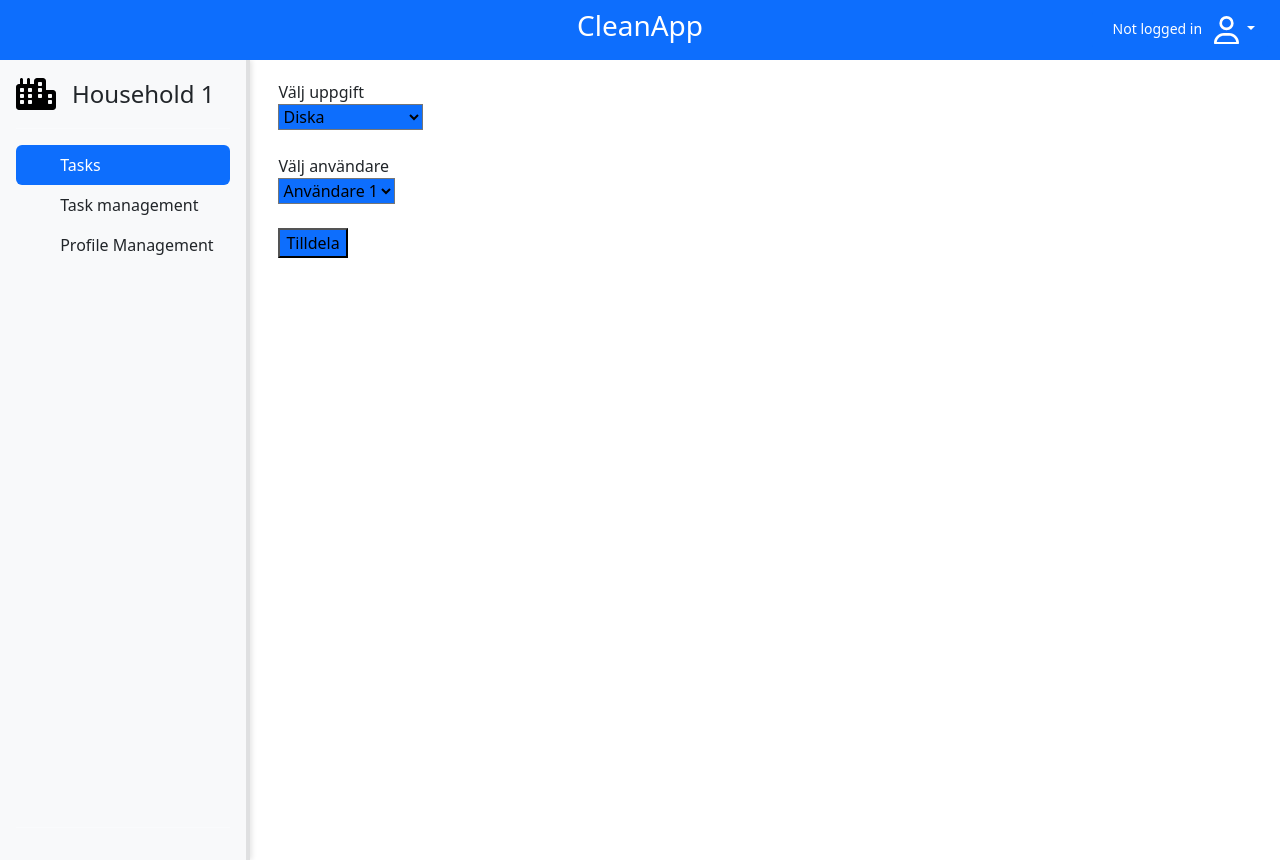
After one commit to Packan1337/CleanApp, a Flask app: page /task-management in a window 1280 px wide. The commit adds this page. Run offline with Flask 3, Linux system fonts and the light colour scheme; some libraries are stand-ins or nearby versions.

Commit message:
små fix med format etc

```diff
--- a/app.py
+++ b/app.py
@@ -111,7 +111,8 @@ def login():
         if user:
             if check_password_hash(user.password, password):
                 session["user"] = user.email
-                flash(f"Successfully logged in as: {session['user']}.", "success")
+                flash(
+                    f"Successfully logged in as: {session['user']}.", "success")
                 return redirect(url_for("index"))
             else:
                 flash("Incorrect password, try again.", "danger")
@@ -131,8 +132,12 @@ def logout():
 
 @app.route("/profile-manager")
 def profile_manager():
-    return render_template("profile-manager.html")
+    return render_template("profile_manager.html")
 
+# Route to task_management.html
+@app.route("/task-management")
+def task_management():
+    return render_template("task_management.html")
 
 # Run app #
 # Remove this when deploying to pythonanywhere
--- a/templates/layout.html
+++ b/templates/layout.html
@@ -34,6 +34,7 @@
         {% endif %}
         {% endwith %}
     </span>
+
     <!-- Navbar -->
     <nav class="navbar navbar-dark bg-primary">
         <div class="container-fluid d-flex justify-content-center position-relative">
@@ -66,6 +67,7 @@
         </div>
     </nav>
     <div class="d-flex">
+
         <!-- Sidebar -->
         <div id="main-sidebar" class="d-flex flex-column flex-shrink-0 p-3 text-white bg-light">
             <a href="/" class="d-flex align-items-center mb-3 mb-md-0 me-md-auto link-dark text-decoration-none">
@@ -85,7 +87,6 @@
             </a>
             <hr>
             <ul class="nav nav-pills flex-column mb-auto">
-
                 <li class="nav-item">
                     <a href="#" class="nav-link active" aria-current="page">
                         <svg class="bi me-2" width="16" height="16">
@@ -95,7 +96,7 @@
                     </a>
                 </li>
                 <li>
-                    <a href="#" class="nav-link link-dark">
+                    <a href="{{ url_for('task_management') }}" class="nav-link link-dark">
                         <svg class="bi me-2" width="16" height="16">
                             <use xlink:href="#speedometer2"></use>
                         </svg>
@@ -110,10 +111,10 @@
                         Profile Management
                     </a>
                 </li>
-
             </ul>
             <hr>
         </div>
+
         <!-- Main body -->
         <div class="d-flex mx-2" id="main-body">
             {% block content %}
--- /dev/null
+++ b/templates/task_management.html
@@ -0,0 +1,28 @@
+{% extends "layout.html" %}
+{% block content %}
+<body class="body">
+    <form action="tasks-form" style="padding: 20px;">
+        <label for="tasks-lista">Välj uppgift</label>
+        <br>
+        <select name="tasks-lista" id="tasks-lista" style="background-color: #0d6efd">
+            <option value="task1">Diska</option>
+            <option value="task2">Dammsuga</option>
+            <option value="task3">Städa toan</option>
+            <option value="task4">Vattna blommor</option>
+            <option value="task5">Slänga soporna</option>
+            <option value="task6">Tvätta kläder</option>
+        </select>
+        <br>
+        <br>
+        <label for="användare-lista">Välj användare</label>
+        <br>
+        <select name="tasks-lista" id="tasks-lista" style="background-color: #0d6efd">
+            <option value="användare1">Användare 1</option>
+            <option value="användare2">Användare 2</option>
+        </select>
+        <br>
+        <br>
+        <input id ="task-val" type="submit" value="Tilldela" style="background-color: #0d6efd">
+    </form>
+</body>
+{% endblock %}
```
